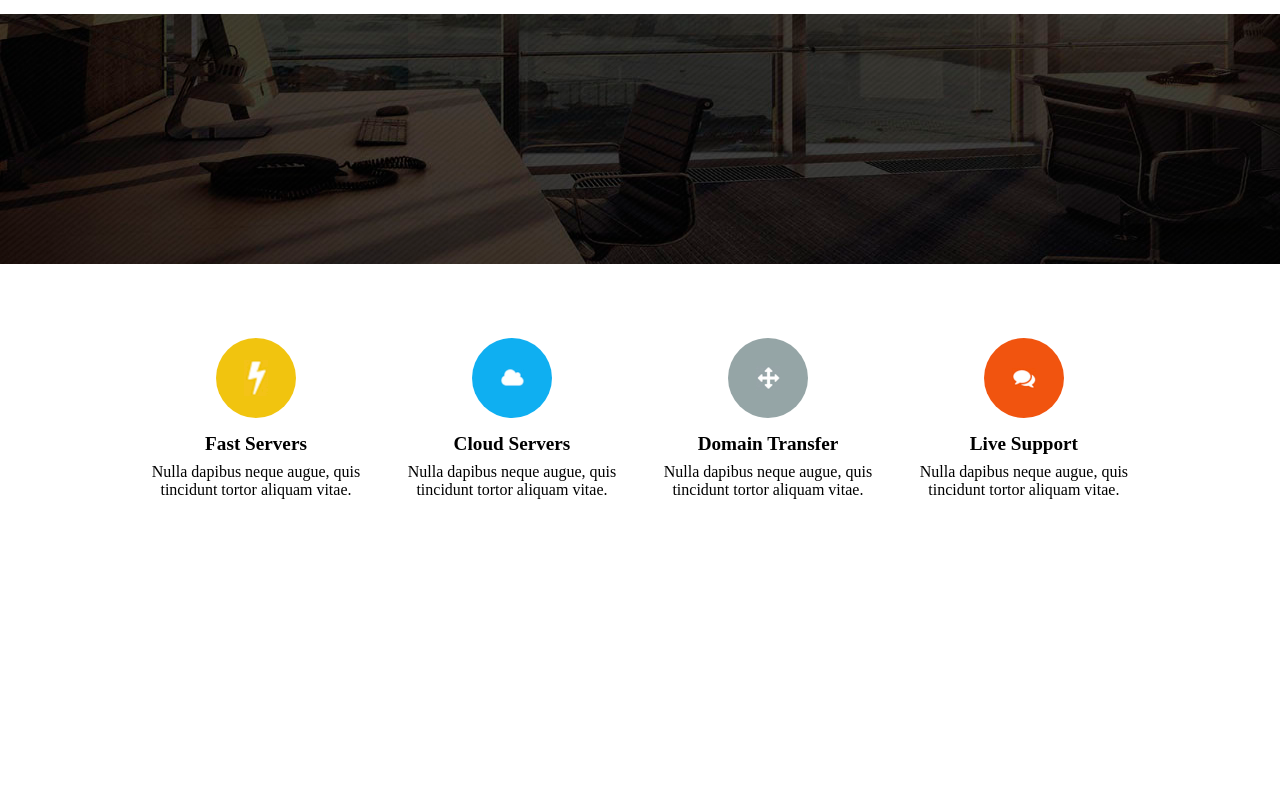
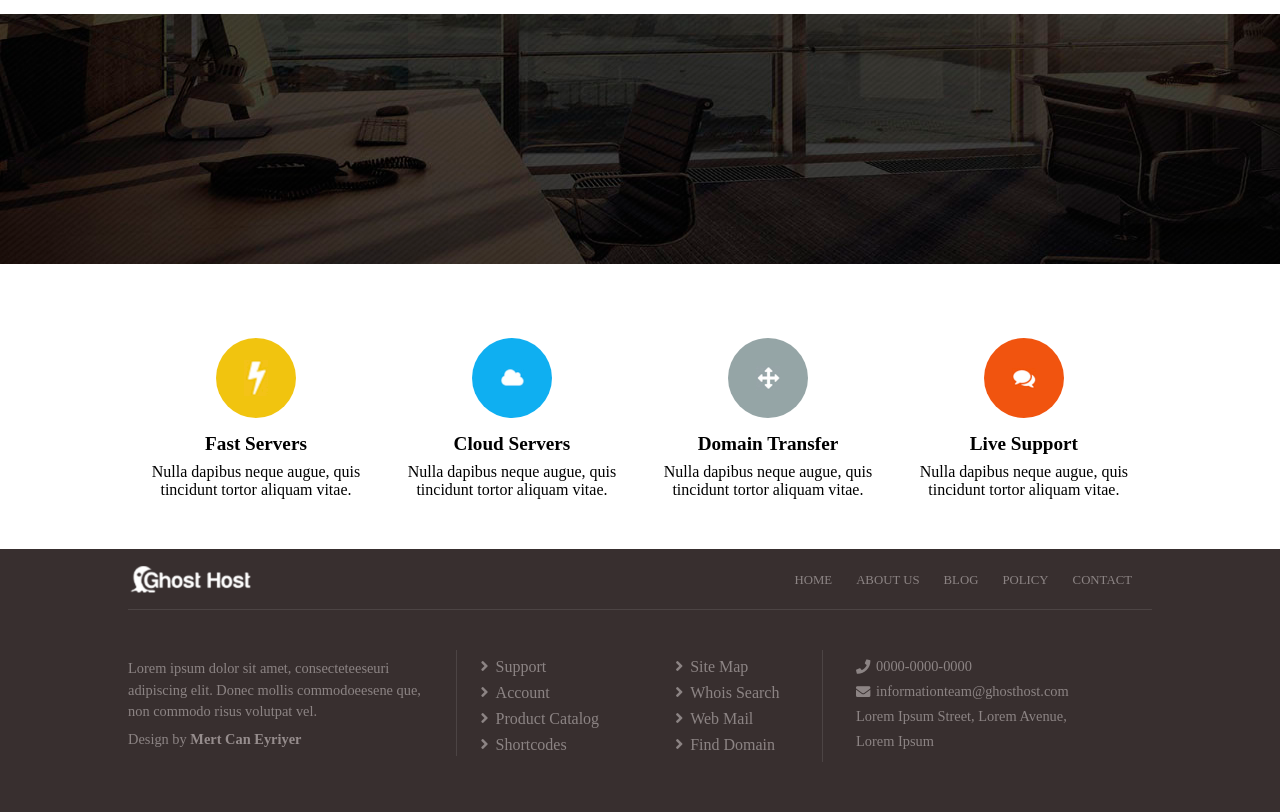
Before and after one commit to scratchor/markup-2018q3, a plain HTML site: page index.html in a window 1280 px wide. Shown: the part 2225-3037 px from the top of the page. Before the commit the page ends 2774 px from the top, so only its background shows below. Drawn offline with Linux system fonts and the light colour scheme.

Commit message:
feat: add footer in index.html and style.css

```diff
--- a/css/style.css
+++ b/css/style.css
@@ -148,6 +148,7 @@ header img{
 }
 
                 /*Main section 1 with table*/
+
 .buy_domain{
   margin-top: 80px;
   width: 100%;
@@ -225,6 +226,7 @@ header img{
 
 
                 /*Main section 2 with packages*/
+
 .section_packages img{
   width: 100%;
   height: 400px;
@@ -375,6 +377,7 @@ header img{
   padding-top: 70px;
   border-top: 2px dashed rgba(153, 153, 102, 0.2);
   overflow: hidden;
+  clear: both;
 }
 
 .about_us_men ul li{
@@ -468,8 +471,11 @@ background-image: url(../images/JohnathanDoe.jpg);
   height: 15px;
 }
 
+                /*Main section 4 Opinions*/
+
 .our_opinions{
   width: 100%;
+  clear: both;
 }
 
 .our_opinions img{
@@ -531,3 +537,164 @@ background-image: url(../images/JohnathanDoe.jpg);
   margin: 15px 0 8px 0;
   font-size: 1.2rem;
 }
+
+                /*Footer*/
+
+footer{
+  clear: both;
+  background-color: #382f2f;
+  overflow: hidden;
+  padding-bottom: 50px;
+}
+
+.div_footer_menu img{
+  height: 80px;
+  width: 10%
+  float: left;
+  position: relative;
+  bottom: 10px;
+
+}
+
+.div_footer_menu{
+    position: relative;
+    height: 60px;
+    width: 80%;
+    margin: 0 auto;
+    border-bottom: 1px solid rgb(255, 255, 255, 0.1);
+    line-height: 60px;
+}
+
+.div_footer_menu nav{
+  float: right;
+}
+
+.div_footer_menu nav h2{
+  text-indent: -10000px;
+  height: 0;
+}
+
+.ul_footer_menu li{
+  display: inline-block;
+  margin-right: 20px;
+
+}
+
+.ul_footer_menu li a{
+  text-decoration: none;
+  color: #8c8484;
+  font-size: 0.8rem
+}
+
+.ul_footer_menu li a:hover{
+  color: white;
+}
+
+.div_footer_items{
+  width: 80%;
+  margin: 40px auto 0 auto;
+  overflow: hidden;
+}
+
+.footer_firth_ul{
+  float: left;
+  width: 32%;
+  border-right: 1px solid rgb(255, 255, 255, 0.1);
+}
+
+.footer_fourth_ul{
+  float: left;
+  padding-left: 1%;
+  width: 25.8%;
+  list-style-type: none;
+}
+
+.footer_firth_ul li,
+.footer_fourth_ul li{
+  margin: 8px 0;
+  font-size: 0.9rem;
+  position: relative;
+  color: #8c8484;
+}
+
+.div_footer_ul_wrapper{
+  float: left;
+  width: 38%;
+
+}
+
+.div_footer_ul_wrapper ul{
+  float: left;
+  margin: 0 8%;
+  width: 34%;
+}
+
+
+.div_footer_ul_wrapper ul li{
+  margin: 8px 0;
+  list-style-type: none;
+  position: relative;
+}
+
+.div_footer_ul_wrapper ul li:hover{
+  color: white;
+}
+
+.div_footer_ul_wrapper ul li:hover > a{
+  color: white;
+}
+
+.div_footer_ul_wrapper ul li a{
+  text-decoration: none;
+  color: #8c8484;
+}
+
+.div_footer_ul_wrapper ul:first-child{
+ margin-left: 10%;
+}
+
+.div_footer_ul_wrapper ul:nth-child(2){
+  margin-right: 0px;
+  border-right: 1px solid rgb(255, 255, 255, 0.1);
+}
+
+#footer_text_1{
+  width: 95%;
+  line-height: 1.5
+}
+
+.text_for_decor{
+  color: #968d8d;
+  font-weight: bold;
+}
+
+.li_length1{
+  width: 86.3%
+}
+
+.arrow{
+  position: absolute;
+  left: -15px;
+}
+
+.li_length2{
+  width: 94%
+}
+.icons2{
+  position: absolute;
+  top: 2px;
+}
+
+.move_for_icon{
+  position: relative;
+  left: 20px
+}
+
+.footer_fourth_ul li a{
+  text-decoration: none;
+  color: #8c8484;
+}
+
+.footer_fourth_ul li:hover > a{
+  color: white;
+}
--- a/index.html
+++ b/index.html
@@ -4,6 +4,7 @@
     <meta charset="UTF-8">
     <meta name="viewport" content="width=device-width, initial-scale=1.0">
     <link href="./css/style.css" type="text/css" rel="stylesheet">
+    <link rel="stylesheet" href="https://use.fontawesome.com/releases/v5.4.2/css/all.css" integrity="sha384-/rXc/GQVaYpyDdyxK+ecHPVYJSN9bmVFBvjA/9eOB+pb3F2w2N6fc5qB9Ew5yIns" crossorigin="anonymous">
     <title>Markup-2018q3</title>
 </head>
 <body>
@@ -242,6 +243,84 @@
             </ul>
         </div>
     </section>
+    <!--start footer-->
+    <footer>
+        <div class="div_footer_menu">
+            <img src="./images/GhostHost.png" alt="Company Logo">
+            <nav>
+                <h2>Footer navigator</h2>
+                <ul class="ul_footer_menu">
+                    <li>
+                        <a href="/">HOME</a>
+                    </li>
+                    <li>
+                        <a href="/">ABOUT US</a>
+                    </li>
+                    <li>
+                        <a href="/">BLOG</a>
+                    </li>
+                    <li>
+                        <a href="/">POLICY</a>
+                    </li>
+                    <li>
+                        <a href="/">CONTACT</a>
+                    </li>
+                </ul>
+            </nav>
+        </div>
+        <div class="div_footer_items">
+            <ul class="footer_firth_ul">
+                <li id="footer_text_1">Lorem ipsum dolor sit amet, consecteteeseuri adipiscing elit. Donec mollis commodoeesene que, non commodo risus volutpat vel.</li>
+                <li id="footer_correct_li">Design by <span class="text_for_decor">Mert Can Eyriyer</span></li>
+            </ul>
+            <div class="div_footer_ul_wrapper">
+                <ul>
+                    <li>
+                        <a href="/"><i class="fas fa-angle-right arrow"></i>Support</a>
+                    </li>
+                    <li>
+                        <a href="/"><i class="fas fa-angle-right arrow"></i>Account</a>
+                    </li>
+                    <li>
+                        <a href="/"><i class="fas fa-angle-right arrow"></i>Product Catalog</a>
+                    </li>
+                    <li>
+                        <a href="/"><i class="fas fa-angle-right arrow"></i>Shortcodes</a>
+                    </li>
+                </ul>
+                <ul>
+                    <li>
+                        <a href="/"><i class="fas fa-angle-right arrow"></i>Site Map</a>
+                    </li>
+                    <li class="li_length1">
+                        <a href="/"><i class="fas fa-angle-right arrow"></i>Whois Search</a>
+                    </li>
+                    <li>
+                        <a href="/"><i class="fas fa-angle-right arrow"></i>Web Mail</a>
+                    </li>
+                    <li>
+                        <a href="/"><i class="fas fa-angle-right arrow"></i>Find Domain</a>
+                    </li>
+                </ul>
+            </div>
+            <ul class="footer_fourth_ul">
+                <li>
+                    <a href="tel:+1234567890">
+                        <i class="fas fa-phone icons2"></i>
+                        <span class="move_for_icon">0000-0000-0000</span>
+                    </a>
+                </li>
+                <li>
+                    <a href="mailto:scratchor@mail.ru">
+                        <i class="fas fa-envelope icons2"></i>
+                        <span class="move_for_icon">informationteam@ghosthost.com</span>
+                    </a>
+                </li>
+                <li class="li_length2">Lorem Ipsum Street, Lorem Avenue,</li>
+                <li>Lorem Ipsum</li>
+            </ul>
+        </div>
+    </footer>
     </main>
 </body>
 </html>
```
